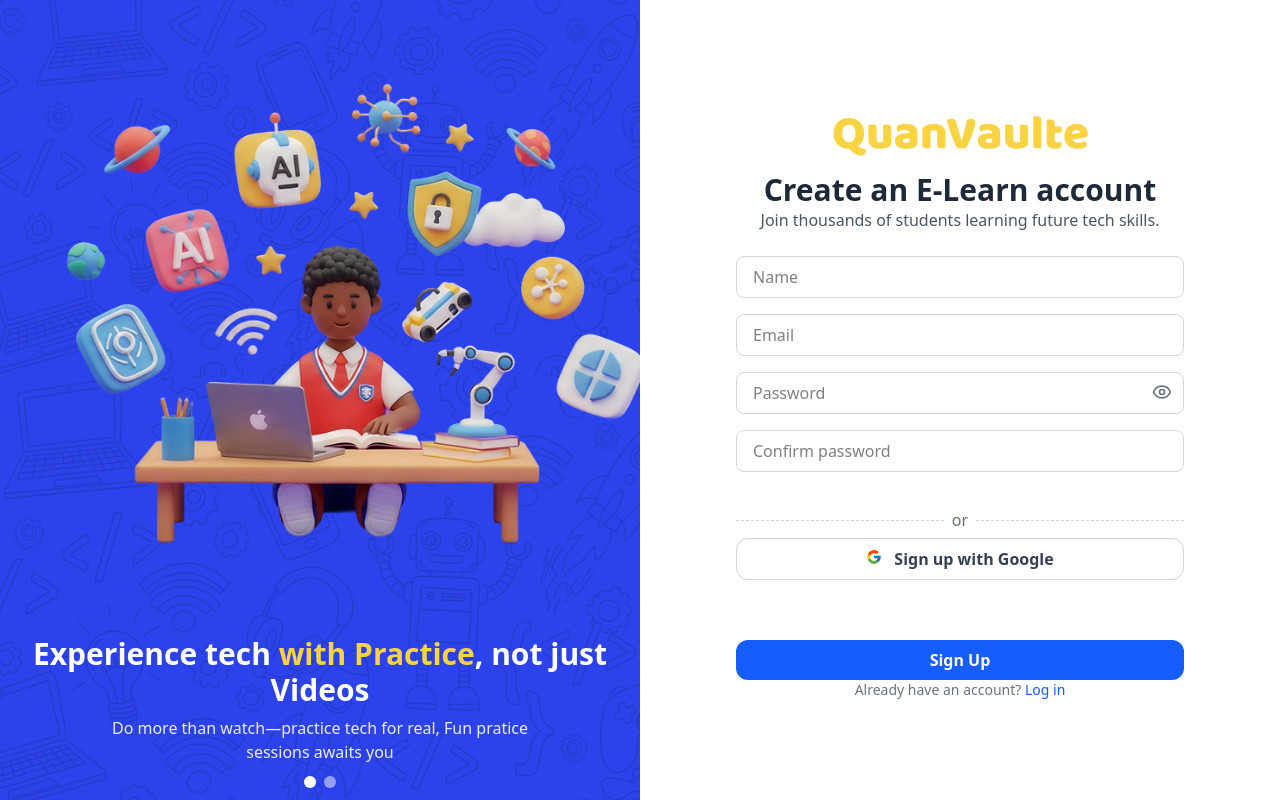
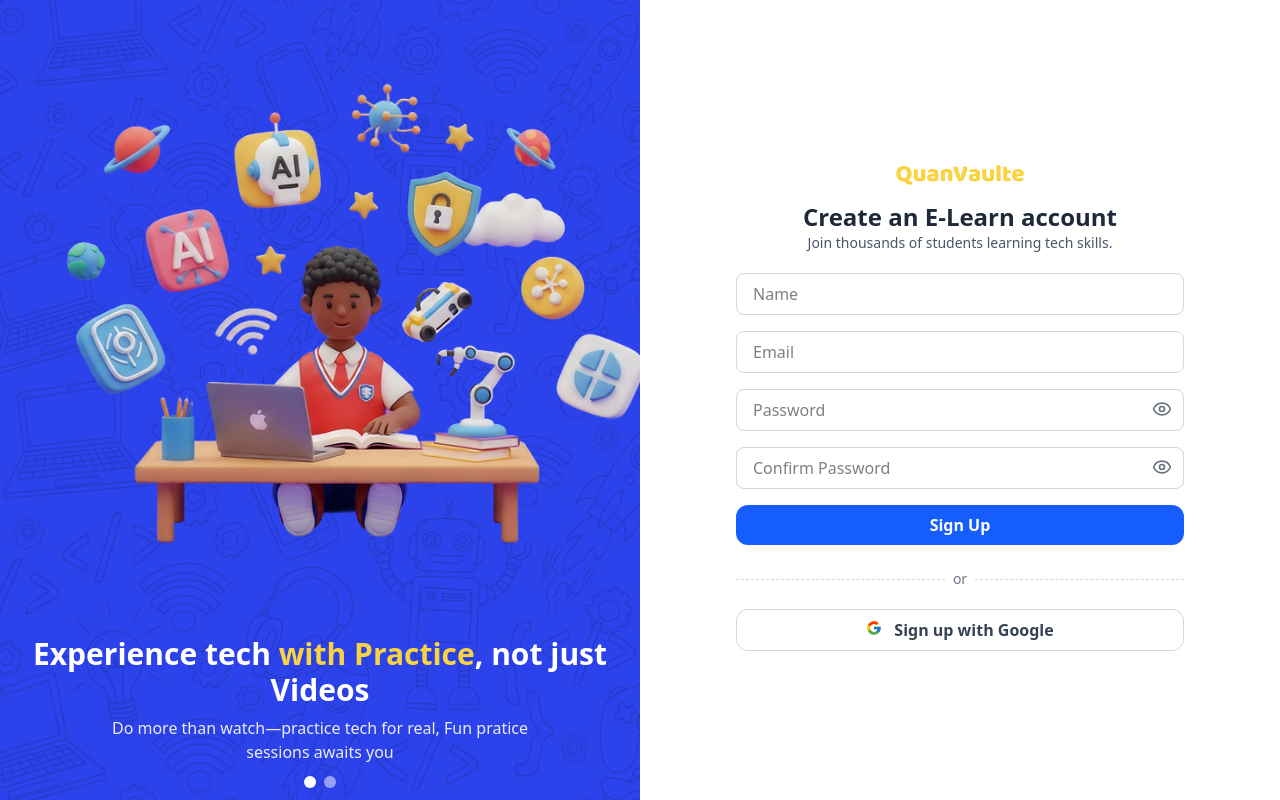
Before and after one commit to Quanvaulte/quanvaulte-cms-FE, a React (Vite) app in the folder dashboards/: page / in a window 1280 px wide. Built offline with nearby package versions, Linux system fonts and the light colour scheme.

Commit message:
signup page setup complete

```diff
--- a/dashboards/package.json
+++ b/dashboards/package.json
@@ -12,6 +12,7 @@
   "dependencies": {
     "@tailwindcss/vite": "^4.1.14",
     "axios": "^1.12.2",
+    "lucide-react": "^0.546.0",
     "react": "^19.1.1",
     "react-data-table-component": "^7.7.0",
     "react-dom": "^19.1.1",
--- a/dashboards/src/App.tsx
+++ b/dashboards/src/App.tsx
@@ -1,5 +1,5 @@
 import React from "react";
-import SignUpPage from "./Pages/SignUpPage";
+import SignUpPage from "./Pages/RegisterationAndLogin/SignUpPage";
 
 function App() {
   return <SignUpPage />;
--- a/dashboards/src/Components/GeneralComponents/InputField.tsx
+++ b/dashboards/src/Components/GeneralComponents/InputField.tsx
@@ -1,28 +1,31 @@
-import React, { useState } from "react"
-import { Eye, EyeOff } from "lucide-react"
+import React, { useState } from "react";
+import { Eye, EyeOff } from "lucide-react";
 
 interface InputFieldProps {
-  type: string
-  placeholder?: string
-  name: string
-  value: string
-  onChange: (e: React.ChangeEvent<HTMLInputElement>) => void
-  className?: string
-  error?: string
+  type: string;
+  placeholder?: string;
+  name?: string; // 👈 made optional
+  value: string;
+  onChange: (e: React.ChangeEvent<HTMLInputElement>) => void;
+  className?: string;
+  error?: string;
 }
 
 const InputField: React.FC<InputFieldProps> = ({
   type,
   placeholder,
-  name,
+  name = "", // 👈 default to empty string
   value,
   onChange,
   error,
   className = "",
 }) => {
-  const [showPassword, setShowPassword] = useState(false)
+  const [showPassword, setShowPassword] = useState(false);
 
-  const isPasswordField = name.toLowerCase() === "password"
+  // 👇 safely check for password field
+  const isPasswordField =
+    name?.toLowerCase() === "password" ||
+    placeholder?.toLowerCase()?.includes("password");
 
   return (
     <div className="w-full relative mb-4">
@@ -32,14 +35,13 @@ const InputField: React.FC<InputFieldProps> = ({
         name={name}
         value={value}
         onChange={onChange}
-        className={`w-full border border-gray-300 rounded-lg px-4 py-2
-          focus:outline-none focus:ring-2 focus:ring-blue-500
-          transition-all duration-300 pr-10 ${className}
+        className={`w-full border rounded-lg px-4 py-2 pr-10
+          focus:outline-none focus:ring-2 transition-all duration-300
           ${
             error
               ? "border-red-500 focus:ring-red-400"
               : "border-gray-300 focus:ring-blue-500"
-          }`}
+          } ${className}`}
       />
 
       {isPasswordField && (
@@ -54,7 +56,7 @@ const InputField: React.FC<InputFieldProps> = ({
 
       {error && <p className="text-red-500 text-sm mt-1">{error}</p>}
     </div>
-  )
-}
+  );
+};
 
-export default InputField
+export default InputField;
--- /dev/null
+++ b/dashboards/src/Pages/RegisterationAndLogin/SignUpPage.tsx
@@ -0,0 +1,156 @@
+import React, { useState } from "react";
+import axios from "axios";
+import Carousel from "../../Components/GeneralComponents/Carousel";
+import InputField from "../../Components/GeneralComponents/InputField";
+import QuanVaulte from "../../Media/GeneralMedia/QuanVaulte.png";
+import Button from "../../Components/GeneralComponents/Button";
+import { FcGoogle } from "react-icons/fc";
+
+const SignUpPage: React.FC = () => {
+  const [name, setName] = useState("");
+  const [email, setEmail] = useState("");
+  const [password, setPassword] = useState("");
+  const [confirmPassword, setConfirmPassword] = useState("");
+  const [message, setMessage] = useState("");
+  const [loading, setLoading] = useState(false);
+
+  const handleSubmit = async (e: React.FormEvent) => {
+    e.preventDefault();
+
+    // 🧩 Basic validations
+    if (!name || !email || !password || !confirmPassword) {
+      setMessage("Please fill in all fields.");
+      return;
+    }
+
+    if (password !== confirmPassword) {
+      setMessage("Passwords do not match.");
+      return;
+    }
+
+    try {
+      setLoading(true);
+      setMessage("Creating your account...");
+
+      const res = await axios.post(
+        "https://quanvaulte-be.onrender.com/auth/register",
+        { name, email, password }
+      );
+
+      // 🧠 Expecting a token in response
+      const token = res.data?.token;
+
+      if (!token) {
+        throw new Error("No token received from server.");
+      }
+
+      // ✅ Store token in localStorage
+      localStorage.setItem("authToken", token);
+      setMessage("Account created successfully! Token stored securely.");
+
+      // 🧹 Reset form
+      setName("");
+      setEmail("");
+      setPassword("");
+      setConfirmPassword("");
+
+      // (Optional) Redirect to dashboard
+      // window.location.href = "/dashboard";
+    } catch (err: any) {
+      console.error("Signup error:", err);
+      const errorMsg =
+        err.response?.data?.message ||
+        err.message ||
+        "Something went wrong. Please try again.";
+      setMessage(errorMsg);
+    } finally {
+      setLoading(false);
+    }
+  };
+
+  return (
+    <div className="flex flex-col md:flex-row min-h-screen w-full">
+      <Carousel />
+
+      <div className="flex w-full md:w-1/2 bg-white justify-center items-center px-8">
+        <form onSubmit={handleSubmit} className="w-full max-w-md space-y-5">
+          <div className="flex flex-col items-center">
+            <img src={QuanVaulte} alt="QuanVaulte logo" className="my-4 w-32" />
+            <h2 className="text-2xl font-bold text-gray-800">
+              Create an E-Learn account
+            </h2>
+            <p className="text-gray-600 text-sm text-center">
+              Join thousands of students learning tech skills.
+            </p>
+          </div>
+
+          {message && (
+            <p
+              className={`text-center text-sm ${
+                message.includes("success") ? "text-green-600" : "text-red-500"
+              }`}
+            >
+              {message}
+            </p>
+          )}
+
+          <InputField
+            type="text"
+            placeholder="Name"
+            name="name"
+            value={name}
+            onChange={(e) => setName(e.target.value)}
+          />
+
+          <InputField
+            type="email"
+            placeholder="Email"
+            name="email"
+            value={email}
+            onChange={(e) => setEmail(e.target.value)}
+          />
+
+          <InputField
+            type="password"
+            placeholder="Password"
+            name="password"
+            value={password}
+            onChange={(e) => setPassword(e.target.value)}
+          />
+
+          <InputField
+            type="password"
+            placeholder="Confirm Password"
+            name="confirmPassword"
+            value={confirmPassword}
+            onChange={(e) => setConfirmPassword(e.target.value)}
+          />
+
+          <Button
+            label={loading ? "Signing Up..." : "Sign Up"}
+            type="submit"
+            variant="primary"
+            disabled={loading}
+            className="w-full"
+          />
+
+          <div className="flex items-center mt-6">
+            <hr className="flex-grow border-t border-dashed border-gray-300" />
+            <span className="mx-2 text-gray-500 text-sm">or</span>
+            <hr className="flex-grow border-t border-dashed border-gray-300" />
+          </div>
+
+          <Button
+            label="Sign up with Google"
+            variant="google"
+            icon={<FcGoogle />}
+            className="w-full"
+            onClick={() => console.log("Sign up with Google")}
+          />
+        </form>
+      </div>
+    </div>
+  );
+};
+
+export default SignUpPage;
--- a/dashboards/src/Pages/SignUpPage.tsx
+++ /dev/null
@@ -1,176 +0,0 @@
-import React, { useState } from "react"
-import Carousel from "../Components/GeneralComponents/Carousel"
-import InputField from "../Components/GeneralComponents/InputField"
-import QuanVaulte from "../Media/GeneralMedia/QuanVaulte.png"
-import Button from "../Components/GeneralComponents/Button"
-import { FcGoogle } from "react-icons/fc"
-
-interface FormData {
-  name: string
-  email: string
-  password: string
-}
-
-interface FormErrors {
-  name?: string
-  email?: string
-  password?: string
-  confirm_password?: string
-}
-
-const SignUpPage: React.FC = () => {
-  const [formData, setFormData] = useState<FormData>({
-    name: "",
-    email: "",
-    password: "",
-  })
-
-  const [confirmPassword, setConfirmPassword] = useState("")
-  const [errors, setErrors] = useState<FormErrors>({})
-
-  const passwordRegex =
-    /^(?=.*[A-Z])(?=.*\d)(?=.*[@$!%*?&#&<>])[A-Za-z\d@$!%*?&#&<>]{8,}$/
-
-  const validateForm = () => {
-    const newErrors: FormErrors = {}
-
-    if (!formData.name.trim()) {
-      newErrors.name = "Name is required."
-    }
-
-    if (!formData.email.includes("@")) {
-      newErrors.email = "Please enter a valid email address."
-    }
-
-    if (!passwordRegex.test(formData.password)) {
-      newErrors.password =
-        "Password must have 8 characters, one uppercase, one number, and one special character."
-    }
-
-    if (confirmPassword !== formData.password) {
-      newErrors.confirm_password = "Passwords do not match."
-    }
-
-
-    setErrors(newErrors)
-    return Object.keys(newErrors).length === 0
-  }
-
-  const handleChange = (e: React.ChangeEvent<HTMLInputElement>) => {
-    const { name, value } = e.target
-    setFormData((prev) => ({ ...prev, [name]: value }))
-    setErrors((prev) => ({ ...prev, [name]: "" }))
-  }
-
-  const handleConfirmChange = (e: React.ChangeEvent<HTMLInputElement>) => {
-    const value = e.target.value
-    setConfirmPassword(value)
-
-    if (value && value !== formData.password) {
-      setErrors((prev) => ({
-        ...prev,
-        confirm_password: "Passwords do not match.",
-      }))
-    } else {
-      setErrors((prev) => ({ ...prev, confirm_password: "" }))
-    }
-  }
-
- const handleSubmit = (e: React.FormEvent) => {
-    e.preventDefault()
-    if (validateForm()) {
-      console.log("Form submitted:", formData)
-      setFormData({ name: "", email: "", password: "" })
-      setConfirmPassword("")
-      setErrors({})
-    }
-  }
-
-  return (
-    <div className="flex flex-col md:flex-row min-h-screen w-full">
-
-      <Carousel />
-
-      <div className="flex w-full md:w-1/2 bg-white justify-center items-center px-20">
-        <form onSubmit={handleSubmit} className="w-full max-w-md space-y-6">
-
-          <div className="flex flex-col w-full items-center max-w-md">
-            <img src={QuanVaulte} alt="QuanVaulte logo" className="my-4" />
-            <h2 className="text-3xl font-bold text-gray-800 text-center">
-              Create an E-Learn account
-            </h2>
-            <p className="text-gray-600 text-center">
-              Join thousands of students learning future tech skills.
-            </p>
-          </div>
-
-          <InputField
-            type="text"
-            placeholder="Name"
-            name="name"
-            value={formData.name}
-            onChange={handleChange}
-            error={errors.name}
-          />
-
-          <InputField
-            type="email"
-            name="email"
-            placeholder="Email"
-            value={formData.email}
-            onChange={handleChange}
-            error={errors.email}
-          />
-
-          <InputField
-            type="password"
-            name="password"
-            placeholder="Password"
-            value={formData.password}
-            onChange={handleChange}
-            error={errors.password}
-          />
-
-          <InputField
-            type="password"
-            name="confirm_password"
-            placeholder="Confirm password"
-            value={confirmPassword}
-            onChange={handleConfirmChange}
-            error={errors.confirm_password}
-          />
-
-          <div className="flex items-center mt-9 mb-1.5">
-            <hr className="flex-grow border-t border-dashed border-gray-300" />
-                <span className="mx-2 text-gray-500 text-base">or</span>
-            <hr className="flex-grow border-t border-dashed border-gray-300" />
-          </div>
-
-          <Button
-            label="Sign up with Google"
-            variant="google"
-            icon={<FcGoogle />}
-            className="w-full"
-            onClick={() => console.log("Sign up with Google")}
-          />
-
-          <Button
-            label="Sign Up"
-            type="submit"
-            variant="primary"
-            className="mt-15 mb-0"
-          />
-
-          <p className="text-center text-gray-500 text-sm">
-            Already have an account?{" "}
-            <span className="text-blue-600 hover:underline cursor-pointer">
-              Log in
-            </span>
-          </p>
-        </form>
-      </div>
-    </div>
-  )
-}
-
-export default SignUpPage
```
Also changed, not shown: dashboards/src/Components/GeneralComponents/Button.tsx (+19 -18 lines), dashboards/src/Components/GeneralComponents/Carousel.tsx (+28 -27 lines), dashboards/src/Pages/RegisterationAndLogin/Login.jsx (deleted), dashboards/src/Pages/RegisterationAndLogin/Register.tsx (deleted).
